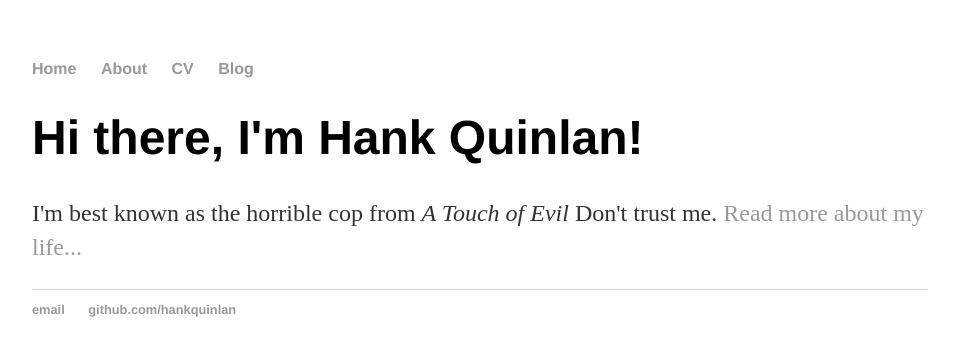
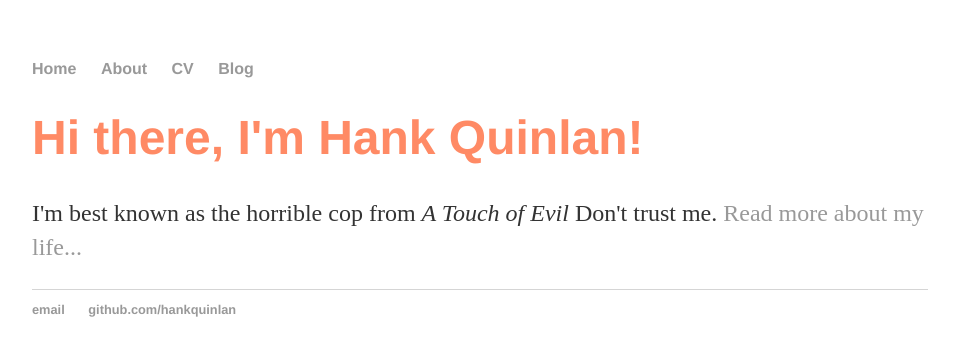
Before and after one commit to tindrew/my_blog, a Jekyll site: the page built from index.html, in a window 1280 px wide. Shown: the top 356 px of the page, without its empty margins (160-1115 px from the left). Built offline with Jekyll 4.4.1, drawn with Linux system fonts in a browser that asks for light colours.

Commit message:
Update main.css

```diff
--- a/css/main.css
+++ b/css/main.css
@@ -1,7 +1,7 @@
 body {
     margin: 60px auto;
     width: 70%;
-    color: FF8A65;
+    color: #FF8A65;
 }
 nav ul, footer ul {
     font-family:'Helvetica', 'Arial', 'Sans-Serif';
```
